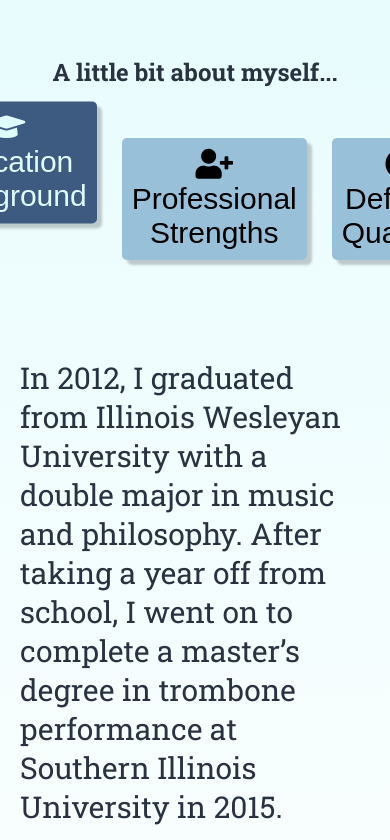
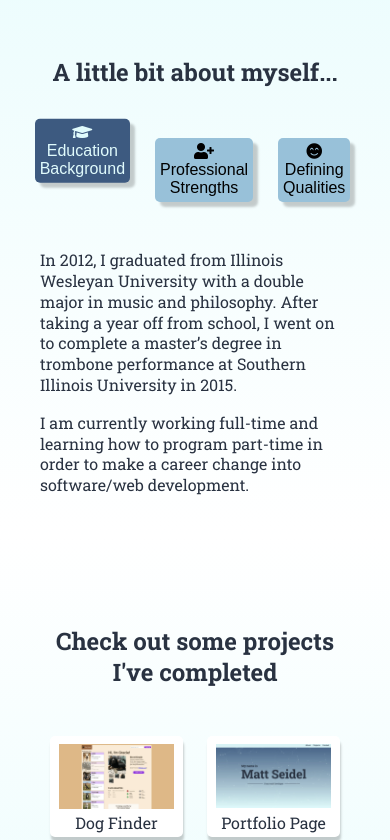
Before and after one commit to mseidel819/mseidel819.github.io, a plain HTML site: page index.html in a window 390 px wide. Shown: the part 1247-2087 px from the top of the page. Drawn offline with nearby package versions, Linux system fonts and the light colour scheme; some packages are replaced by stand-ins of ours; a script that the page names is missing.

Commit message:
fixed media querys on about section

```diff
--- a/media.css
+++ b/media.css
@@ -22,10 +22,10 @@
   .section-title h2 {
     font-size: 3.6rem;
   }
-  .operations__tab {
+  .information__tab {
     font-size: 2.4rem;
   }
-  .operations__content p {
+  .information__content p {
     font-size: 2.4rem;
   }
 
@@ -135,11 +135,11 @@
   .about-content {
     width: 5rem;
   }
-  .operations__tab {
+  .information__tab {
     font-size: 2rem;
     width: 18rem;
   }
-  .operations__content {
+  .information__content {
     max-width: 95%;
   }
   .content-logo h2 {
@@ -252,18 +252,18 @@
   .code-icons {
     width: 26rem;
   }
-  .operations__tab {
+  .information__tab {
     font-size: 1.6rem;
     width: 16rem;
   }
-  .operations__content {
+  .information__content {
     max-width: 95%;
     margin-top: 0;
   }
-  .operations__content p {
+  .information__content p {
     font-size: 2rem;
   }
-  .operations__content li {
+  .information__content li {
     font-size: 1.8rem;
   }
   .projects-header {
@@ -323,13 +323,13 @@
     font-size: 2.4rem;
   }
 
-  .operations__tab {
+  .information__tab {
     padding: 0.5rem 0.5rem;
   }
-  .operations__content p {
+  .information__content p {
     font-size: 1.6rem;
   }
-  .operations__content li {
+  .information__content li {
     font-size: 1.4rem;
   }
   .projects-header {
@@ -399,7 +399,7 @@
   .about__tab-container {
     margin-left: 2rem;
   }
-  .operations__content {
+  .information__content {
     margin-left: 2rem;
   }
 
```
